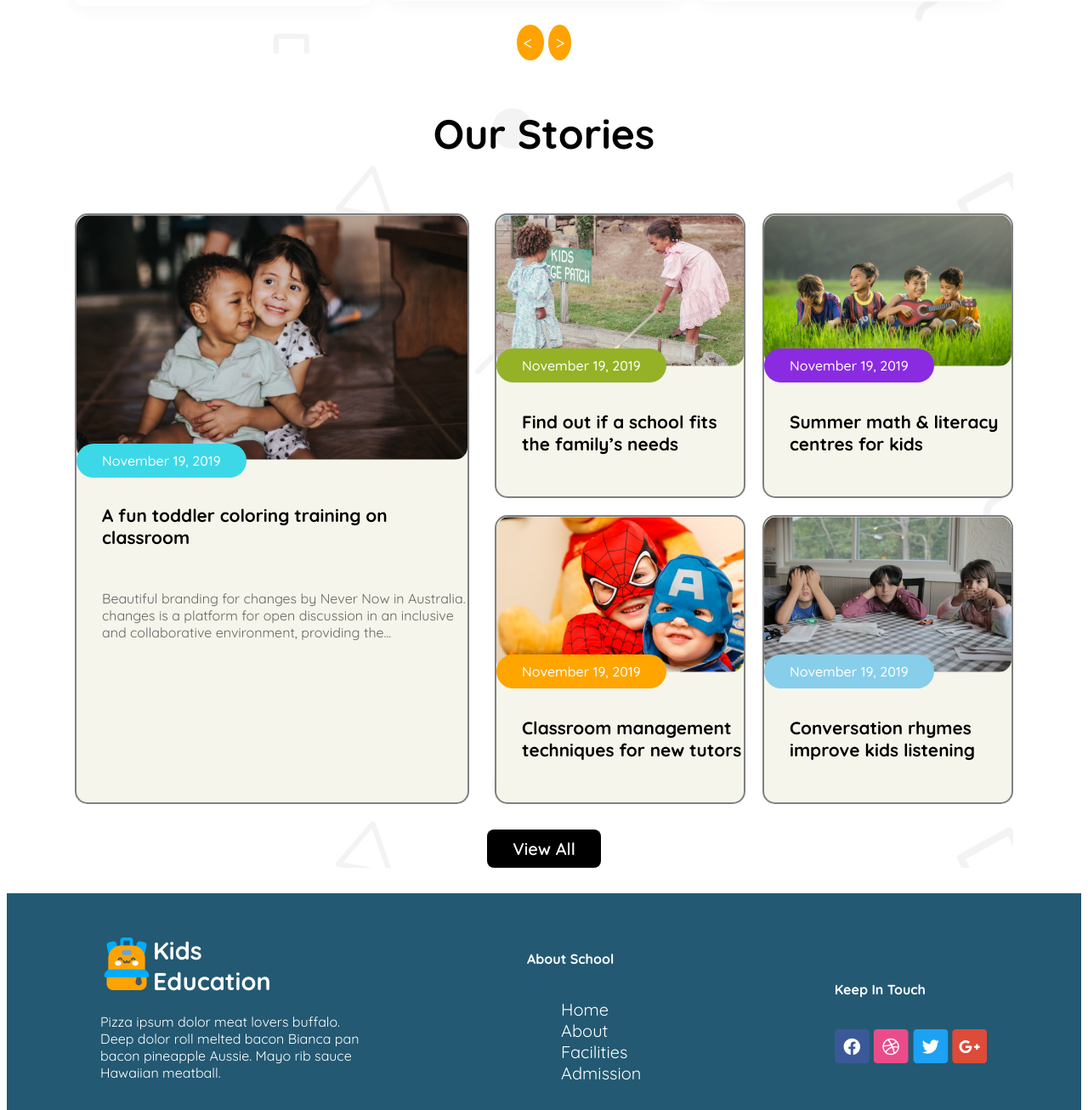
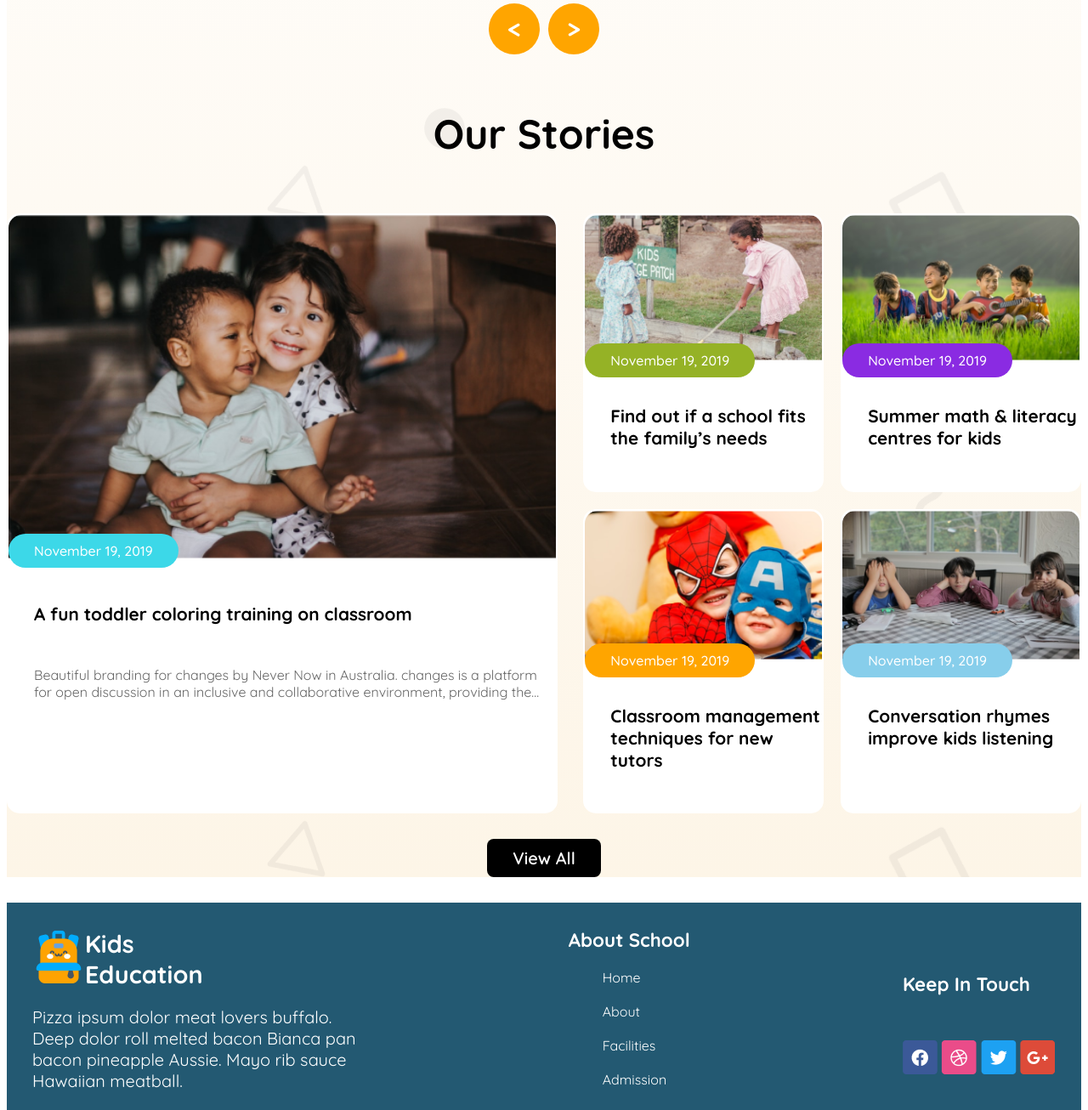
Before and after one commit to nazmulh6/nazmul-b11-as2, a plain HTML site: page index.html in a window 1280 px wide. Shown: the part 1234-2540 px from the top of the page at 85% size. Drawn offline with Linux system fonts and the light colour scheme.

Commit message:
added all section responsive

```diff
--- a/index.html
+++ b/index.html
@@ -12,17 +12,17 @@
     <header class="header-container">
         <nav class="navbar display-flex">
            <div class="nav-img-title display-flex">
-           <div class="nav-img-bar display-flex">
+           <div class="nav-img-bar display-flex ">
             <div class="nav-image">
                 <img class="nav-img" src="assets/logo.png" alt="">
-                <i class="fa-solid fa-bars"></i>
             </div>
+            <div class="bar"><i class="fa-solid fa-bars"></i></div>
            </div>
 
         <div class="nav-title">SCHOOL</div>
     </div>
             <div class="nav-menu">
-                <ul class="display-flex">
+                <ul class=" nav-menu-1 display-flex">
                    <li><a class="nav-link home" href="">Home</a></li>
                    <li><a class="nav-link about" href="">About</a></li>
                    <li><a class="nav-link facilities" href="">Facilities</a></li>
@@ -44,7 +44,7 @@
         </section>
 
     </header>
-    <main class="">
+    <main class="main-container">
 
         <section class="curriculum ">
             <div class="curriculum-1">
@@ -76,7 +76,10 @@
                     <button class="card-btn3 quick-sand-font">Read More</button>
                 </div>
             </div>
-            <div class="array"> <span class="arr-1">< </span><span class="arr-2">></span> </div>
+            <div class="circle-container">
+                <div class="circle orange">&lt</div>
+                <div class="circle orange">&gt</div>
+              </div>
             </div>
         </section>
         <section class="stories">
@@ -123,14 +126,14 @@
                         </div>
                 </div>
               </div>
-              <div class="array">
+              <div class="view-btn">
                 <button class="banner-btn quick-sand-font">View All</button>
               </div>
          </div>
         </section>
 
     </main>
-    <footer>
+    <footer class="footer-container">
         <section class="full-footer display-flex">
             <div class="left-footer">
                 <div class="nav-img-title display-flex">
@@ -145,21 +148,25 @@
             </div>
             </div>
             <div class="mid-footer">
-                <h6 class="c-title mid-foot-title">About School</h6>
-                <ul class="info">
-                    <li><a class="nav-link " href="">Home</a></li>
-                    <li><a class="nav-link " href="">About</a></li>
-                    <li><a class="nav-link " href="">Facilities</a></li>
-                    <li><a class="nav-link " href="">Admission</a></li>
+               <div> <h6 class="c-title mid-foot-title">About School</h6></div>
+               <div class="foot-menu">
+                <ul class="foot-menu-1">
+                    <li class="foot-item"><a class="foot-link" href="">Home</a></li>
+                    <li class="foot-item"><a class="foot-link" href="">About</a></li>
+                    <li class="foot-item"><a class="foot-link" href="">Facilities</a></li>
+                    <li class="foot-item"><a class="foot-link" href="">Admission</a></li>
                  </ul>
 
+               </div>
             </div>
             <div class="right-footer">
-                <h6 class="c-title r8-foot-title">Keep In Touch</h6>
+                <h6 class=" r8-foot-title">Keep In Touch</h6>
+               <div>
                 <img src="assets/fb.png" alt="">
                 <img src="assets/dribble.png" alt="">
                 <img src="assets/twitter.png" alt="">
                 <img src="assets/google+.png" alt="">
+               </div>
             </div>
         </section>
 
--- a/styles/style.css
+++ b/styles/style.css
@@ -14,12 +14,12 @@
 .text-gray{
     color: #666666;
 }
-.navbar, .banner, .curriculum{
+/* .navbar, .banner{
     max-width: 1440px;
     margin: 0 auto;
-}
+} */
 .fa-bars{
-    display: none;
+
     font-size: 2rem;
 }
 /* header styles */
@@ -70,10 +70,12 @@
 .nav-img-title{
     align-items: center;
 }
+.nav-menu-1{
+    gap: 30px;
+
+}
 ul > li{
     list-style: none;
-    margin-right: 30px;
-
 }
 ul > li > a{
     text-decoration: none;
@@ -82,11 +84,9 @@ ul > li > a{
 .banner{
     justify-content: center;
     align-items: center;
-    max-width: 1440px;
+    /* max-width: 1440px;
     margin-left: 80px;
-    margin-right: 80px;
-
-
+    margin-right: 80px;    */
 }
 .empower{
     color:  #FEA301;
@@ -99,7 +99,7 @@ ul > li > a{
     font-weight: bold;
 }
 .banner-img{
-    /* width: 100%; */
+    width: 100%;
 }
 .banner-btn{
     background-color: black;
@@ -113,12 +113,14 @@ ul > li > a{
 main{
     max-width: 1440px;
     margin: 0 auto;
+    background-image:url(../assets/bg.png);
+    background-image: linear-gradient( white, #fdf5e7);
 }
 /* curriculum related styles */
-.curriculum{
+/* .curriculum{
     background-image:url(../assets/bg.png);
 
-}
+} */
 .curriculum-title{
     font-size: 3rem;
     font-weight: bold;
@@ -129,6 +131,7 @@ main{
     justify-content: center;
     text-align: center;
     align-items: center;
+    gap: 30px;
 
 }
 .card-title{
@@ -140,9 +143,9 @@ main{
     font-weight: 500;
 }
 .card{
-    box-shadow: 0 0 25px 0.94px rgba(0, 0, 0, 0.05);
+    box-shadow: 0 0 25px 0.94px rgba(31, 11, 11, 0.05);
     padding: 30px;
-    margin-right: 20px;
+
     border-radius: 10px;
 
 }
@@ -176,57 +179,53 @@ main{
     font-size: 1.25rem;
     font-weight: 600;
 }
-.array{
+.circle-container {
+    display: flex;
+    gap: 10px;
     justify-content: center;
     align-items: center;
-    text-align: center;
-    margin-top: 30px;
+    margin-top: 50px;
+    margin-bottom: 30px;
+    /* height: 100vh;
+    background-color: #ffffff; */
+  }
 
-}
-.arr-1{
-    background-color: #FEA301;
-    border: none;
-    height: 25px;
-    width: 25px;
-    margin-right: 5px;
+.circle {
+    display: flex;
+    justify-content: center;
+    align-items: center;
+    width: 60px;
+    height: 60px;
     border-radius: 50%;
-    font-size: 1.3rem;
-    font-weight: 400;
+    font-size: 30px;
     color: white;
-    padding: 8px;
-}
-.arr-2{
-    background-color: #FEA301;
-    border: none;
-    height: 25px;
-    width: 25px;
-    padding: 8px;
-    border-radius: 50%;
-    font-size: 1.3rem;
-    font-weight: 400;
-    color: white;
-}
+    font-weight: bold;
+  }
 
+.circle.orange  {
+    background-color: orange;
+  }
 /* main styles */
 .curriculum-1{
-    max-width: 1440px;
-    margin-left: 80px;
-    margin-right: 80px;
+    /* max-width: 1440px; */
+    /* margin-left: 80px;
+    margin-right: 80px; */
+    /* margin: 0 auto; */
     justify-content: center;
     align-items: center;
 }
 /* story related styles */
 .stories{
 
-    margin-left: 80px;
-    margin-right: 80px;
+    /* margin-left: 80px;
+    margin-right: 80px; */
 
 }
 .full-story{
-    background-image: linear-gradient( white, #FEA301);
+    background-image: linear-gradient( white, #FFE5B7);
     background-image:url(../assets/bg.png);
-    justify-content: center;
-    align-items: center;
+    /* justify-content: center;
+    align-items: center; */
 
 }
 .story-part{
@@ -242,9 +241,7 @@ main{
 .box-container{
     gap: 30px;
 }
-.right-column{
-    gap: 20px;
-}
+
 .story-btn-1{
     background-color:#3CD8E8 ;
     border:none ;
@@ -307,20 +304,20 @@ main{
 }
 
 .right-box{
-    border: 2px solid gray;
+    border: 2px solid white;
     border-radius: 15px;
-    background-color: rgb(245, 245, 235);
+    background-color: white;
 
 }
 
 .right-box img{
-    border-radius: 15px;
-
+    width: 100%;
+    border-radius: 15px 15px 0 0;
 }
 .left-column{
     /* max-width: 540px; */
-    background-color: rgb(245, 245, 235);
-    border: 2px solid gray;
+    background-color: white;
+    border: 2px solid white;
     border-radius: 15px;
     position: relative;
 }
@@ -335,29 +332,36 @@ main{
 }
 .left-column img{
     width: 100%;
-    border-radius: 15px;
+    border-radius: 15px 15px 0 0;
 }
 .right-column{
+
     display: grid;
     grid-template-columns: repeat(2, 1fr);
     position: relative;
+    gap: 20px;
 }
+.view-btn{
+    justify-content: center;
+    align-items: center;
+    text-align: center;
+    margin-top: 30px;
+    margin-bottom: 30px;
+}
+/* footer styles */
+
 .full-footer{
     max-width: 1440;
-    margin-left: 80px;
-    margin-right: 80px;
-    margin-top: 30px;
-    margin-bottom: 30px;
+    /* margin-left: 80px;
+    margin-right: 80px; */
+    /* margin-top: 30px; */
+    /* margin-bottom: 30px; */
     padding: 30px;
     color: white;
     justify-content: space-between;
-    align-items: center;
+    align-items: normal;
 }
-.mid-footer > ul > li > a{
-    color: white;
-    /* padding: 15px; */
 
-}
 footer{
     background-color: #235972;
     max-width: 1440px;
@@ -365,31 +369,38 @@ footer{
 }
 .footer-details{
     margin-top: 20px;
+    font-size: 1.25rem;
+    font-weight: 400;
 }
 .left-title{
     font-size: 1.8rem;
     font-weight: bold;
 }
 .c-title{
-    font-size: 1rem;
+    font-size: 1.4rem;
+    font-weight: bold;
+    margin: 0px;
+}
+.mid-footer{
+    justify-content: flex-start;
+    align-items: flex-start;
+}
+.foot-menu-1{
+    gap: 30px;
+
+}
+.foot-item{
+    margin-top: 20px;
+    margin-left: 0px;
+}
+.foot-link{
+    color: white;
+}
+.r8-foot-title{
+    font-size: 1.4rem;
     font-weight: bold;
 }
-.info{
-    position: relative;
-}
-.info > .nav-link{
-    position: absolute;
-    margin-left: -2%;
 
-}
-.mid-foot-title{
-    /* margin-bottom: 0; */
-}
-.r8-foot-title{
-
-}
-
-/* footer styles */
 
 
 /* responsive for mobile device */
@@ -401,20 +412,41 @@ footer{
         display: none;
     }
     .nav-img-bar{
-        justify-content:;
+        /* flex-direction: row; */
+        justify-content: space-around;
+        align-items: center;
     }
-    .nav-image{
-        justify-content:left;
-    }
-    .fa-bars{
-        justify-content: flex-end;
 
-    }
     .banner{
         justify-items: center;
         text-align: center;
         flex-direction: column-reverse;
     }
-
+    .card-container{
+        flex-direction: column;
+        gap: 30px;
+    }
+    .circle-container, .left-column{
+        display: none;
+    }
+    .full-footer{
+        /* display: grid;
+        grid-template-columns: repeat(1, 1fr);
+        justify-content: flex-start;
+        padding-left: 5px; */
+        flex-direction: column;
+        /* text-align: start; */
+        align-items: normal;
+        gap: 20px;
+    }
+    .right-column{
+        flex-direction: column;
+        /* grid-template-columns: repeat(1, 1fr); */
+    }
+}
+@media screen and (min-width:576px) and (max-width: 1940px) {
+    .fa-bars{
+        display: none;
+    }
 
 }
```
